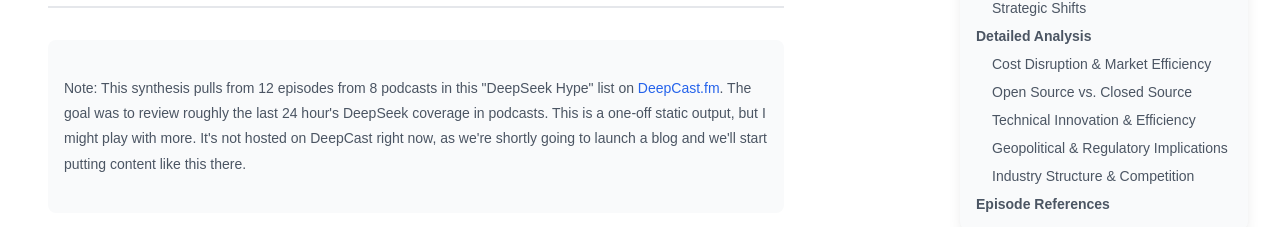
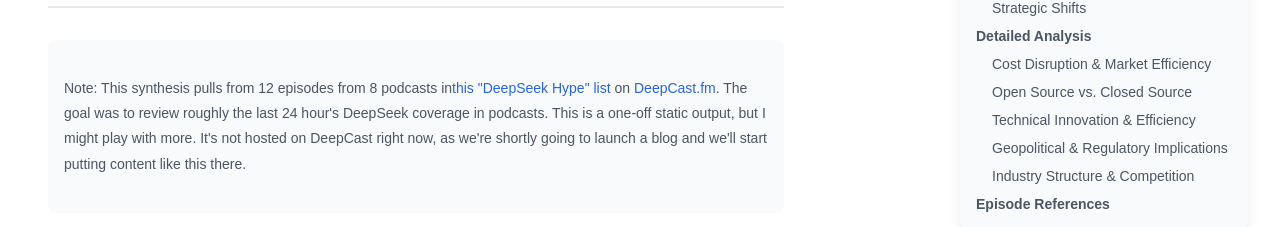
Before and after one commit to lucasdickey/gtd, a Next.js app: page /ai-landscape in a window 1280 px wide. Shown: the part 178-405 px from the top of the page. Built offline with nearby package versions, Linux system fonts and the light colour scheme; no server answers.

Commit message:
Added hyperlink to custom list

```diff
--- a/src/app/ai-landscape/page.tsx
+++ b/src/app/ai-landscape/page.tsx
@@ -34,7 +34,14 @@ const Page: FC = () => {
           <div className="bg-gray-50 dark:bg-gray-800/50 p-4 rounded-lg mb-8">
             <p className="text-gray-600 dark:text-gray-300 text-sm">
               Note: This synthesis pulls from 12 episodes from 8 podcasts in
-              this &quot;DeepSeek Hype&quot; list on{' '}
+              <a
+                href="https://deepcast.fm/podcast-list/deepseek-hype"
+                target="_blank"
+                rel="noopener noreferrer"
+              >
+                this &quot;DeepSeek Hype&quot; list
+              </a>{' '}
+              on{' '}
               <a
                 href="https://deepcast.fm"
                 target="_blank"
```
